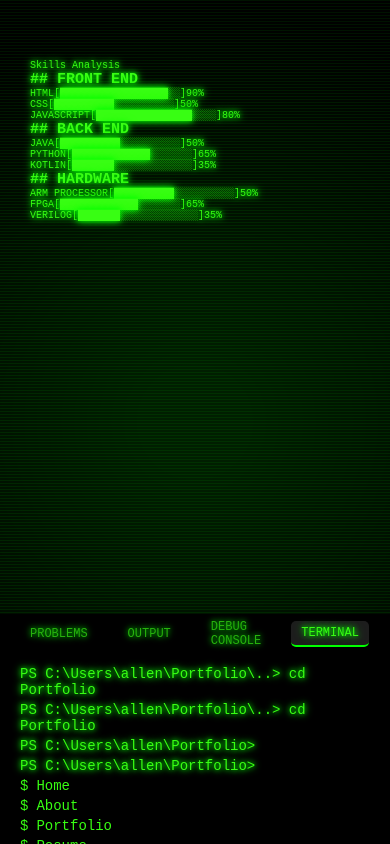
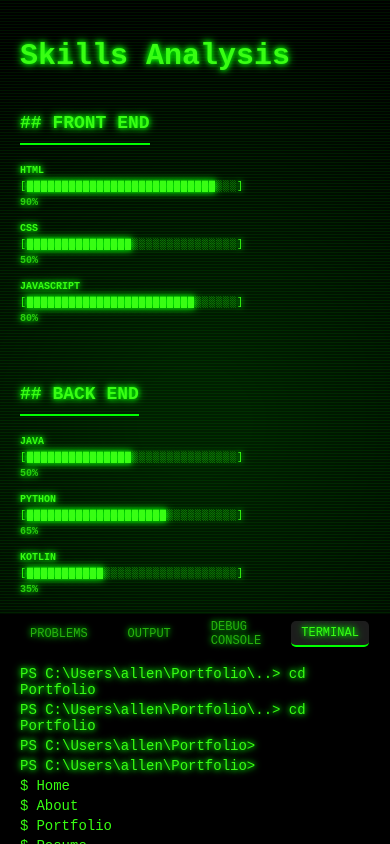
Before and after one commit to AllenPrabu/hey-its-allen, a React (Create React App) app: page /skills in a window 390 px wide. Built offline with nearby package versions, Linux system fonts and the light colour scheme.

Commit message:
Changes to ui

```diff
--- a/src/containers/portfolio/index.jsx
+++ b/src/containers/portfolio/index.jsx
@@ -79,6 +79,8 @@ const Portfolio = () => {
               <span className="date">Aug 10</span>
               <a href={item.link || "#"} target="_blank" rel="noreferrer" className="filename">
                 {item.name}
+                {/* NEW: Changed the arrow */}
+                <span className="click-arrow">&lt;--</span>
               </a>
             </div>
           ))}
--- a/src/containers/portfolio/styles.scss
+++ b/src/containers/portfolio/styles.scss
@@ -6,7 +6,6 @@
     width: 100%;
     height: 100%;
     padding: 80px 80px;
-    // NEW: Added padding and overflow for scrolling
     padding-bottom: 240px;
     overflow-y: auto;
     display: flex;
@@ -49,6 +48,8 @@
                 &:hover {
                     background: var(--terminal-green);
                     color: var(--terminal-bg);
+                    // NEW: Stronger fix for invisible text on hover/selection
+                    text-shadow: none !important;
                 }
             }
         }
@@ -81,9 +82,18 @@
                     color: var(--terminal-green);
                     text-decoration: none;
                     font-weight: 700;
+                    display: flex;
+                    align-items: center;
 
                     &:hover {
                         text-decoration: underline;
+                    }
+
+                    // NEW: Styles for the animated arrow
+                    .click-arrow {
+                        display: inline-block;
+                        margin-left: 15px;
+                        animation: move-arrow 1s ease-in-out infinite;
                     }
                 }
             }
@@ -91,13 +101,29 @@
     }
 }
 
+// NEW: Keyframes for the arrow animation
+@keyframes move-arrow {
+    0% {
+        transform: translateX(0);
+        opacity: 0.7;
+    }
+    50% {
+        // NEW: Changed to a negative value to move left
+        transform: translateX(-5px);
+        opacity: 1;
+    }
+    100% {
+        transform: translateX(0);
+        opacity: 0.7;
+    }
+}
+
+
 // Responsive adjustments
 @media only screen and (max-width: 768px) {
     .portfolio {
-        padding: 30px;
-        // NEW: Increased top padding for mobile view
-        padding-top: 60px;
-        // NEW: Also apply padding here for mobile
+        padding: 20px;
+        padding-top: 40px;
         padding-bottom: 240px;
 
         &__content {
--- a/src/containers/skills/index.jsx
+++ b/src/containers/skills/index.jsx
@@ -12,7 +12,7 @@ const pageVariants = {
 
 // Helper component to render the ASCII-style progress bar
 const AsciiBar = ({ percentage }) => {
-  const totalChars = 20; // Total length of the bar
+  const totalChars = 30; // Increased length for better visual effect
   const filledChars = Math.round((percentage / 100) * totalChars);
   const emptyChars = totalChars - filledChars;
 
@@ -39,6 +39,7 @@ const Skills = () => {
           hideCursorAfterTyping={true}
         />
 
+        <div className="skills__content__categories">
           {skillsData.map((item, i) => (
             <div className="skill-category" key={i}>
               <h2 className="skill-category__title">## {item.label}</h2>
@@ -54,6 +55,7 @@ const Skills = () => {
             </div>
           ))}
         </div>
+      </div>
     </motion.section>
   );
 };
--- a/src/containers/skills/styles.scss
+++ b/src/containers/skills/styles.scss
@@ -6,7 +6,6 @@
     width: 100%;
     height: 100%;
     padding: 80px 80px;
-    // NEW: Added padding and overflow for scrolling
     padding-bottom: 240px;
     overflow-y: auto;
     display: flex;
@@ -14,78 +13,104 @@
     align-items: flex-start;
     justify-content: flex-start;
 
-    &__content-wrapper{
-        display: flex;
+    &__content {
+        width: 100%;
+
+        &__header {
+            font-size: 6rem;
+            line-height: 1.1;
+            font-weight: bold;
+            margin-bottom: 40px;
+        }
+
+        &__categories {
+            display: grid;
+            // Creates two columns for skill categories
+            grid-template-columns: repeat(2, 1fr);
+            gap: 60px;
+            width: 100%;
+        }
+    }
+
+    .skill-category {
+        &__title {
+            font-size: 2.5rem;
+            font-weight: 700;
+            margin-bottom: 20px;
+            border-bottom: 2px solid var(--terminal-green);
+            padding-bottom: 10px;
+            display: inline-block;
+        }
+
+        &__list {
+            display: flex;
+            flex-direction: column;
+            gap: 15px;
+        }
+    }
+
+    .skill-item {
+        // Using grid for perfect column alignment
+        display: grid;
+        grid-template-columns: 220px 1fr auto;
+        align-items: center;
+        gap: 20px;
+        font-size: 1.2rem;
+        font-family: 'Courier New', Courier, monospace;
+
+        &__name {
+            font-weight: 700;
+        }
+
+        &__bar {
+            letter-spacing: 1px;
+        }
+
+        &__percentage {
+            opacity: 0.8;
+            font-weight: 700;
+        }
+    }
+}
+
+// Responsive adjustments
+@media only screen and (max-width: 1200px) {
+    .skills__content__categories {
+        // Switch to a single column on medium screens
+        grid-template-columns: 1fr;
+    }
+}
+
+@media only screen and (max-width: 768px) {
+    .skills {
         padding: 20px;
-        gap: 20px;
+        padding-top: 40px;
+        padding-bottom: 240px;
 
-        &__inner-content{
-            flex:1;
-            display:flex;
-            flex-direction: column;
-            align-items: center;
+        &__content {
+            &__header {
+                font-size: 3rem;
+            }
+        }
 
-            &__category-text{
-                display:inline-block;
-                color:var(--yellow-theme-main-color);
-                font-size: 22px;
-                font-weight: 700;
-                line-height: 1rem;
-                letter-spacing: 0.5px;
-                position: relative;
-                text-transform: uppercase;
-                padding: 5px 10px;
-                border-bottom: 2px solid var(--yellow-theme-main-color);
+        .skill-category {
+            &__title {
+                font-size: 1.8rem;
             }
+        }
 
-            &__category-text::before, &__category-text::after{
-                position: absolute;
-                content: '';
-                width: 2px;
-                height: 6px;
-                background-color:var(--yellow-theme-main-color);
-                bottom: -1px;
+        .skill-item {
+            font-size: 1rem;
+            // Stack the items vertically on small screens
+            grid-template-columns: 1fr;
+            gap: 5px;
+
+            &__bar {
+                order: 2; // Change order for better mobile layout
             }
-
-            &__category-text::before{
-                left: 0;
-            }
-            &__category-text::after{
-                right: 0;
-            }
-
-            &__progressbar-container{
-                width: 100%;
-            }
-
-            .progressbar-wrapper{
-                padding: 50px 0px 0px 0px;
-
-                p{
-                    font-size: 1.6rem;
-                    margin: 0 0 10px;
-                    font-weight: 500;
-                    text-transform: uppercase;
-                    color: var(--yellow-theme-sub-text-color);
-                }
+            &__percentage {
+                order: 3;
             }
         }
     }
 }
-
-@media only screen and (max-width: 768px){
-    .skills{
-        padding: 30px;
-        // NEW: Added top and bottom padding for mobile
-        padding-top: 60px;
-        padding-bottom: 240px;
-
-        &__content-wrapper{
-            flex-direction: column;
-        }
-    }
-
-    .skills__content-wrapper__inner-content__progressbar-container{
-        margin-bottom: 20px;
-    }
-}
```
Lines whose indentation alone changed are shown as unchanged.
